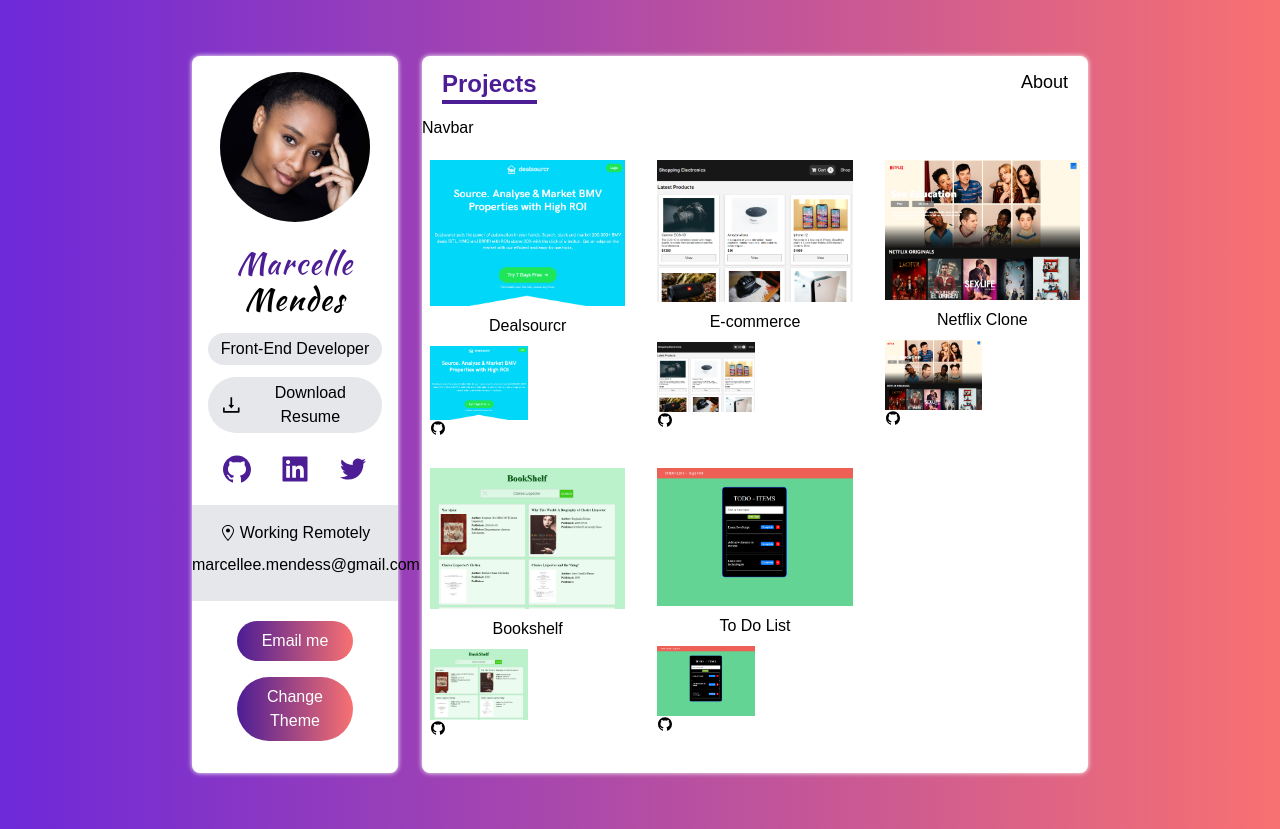
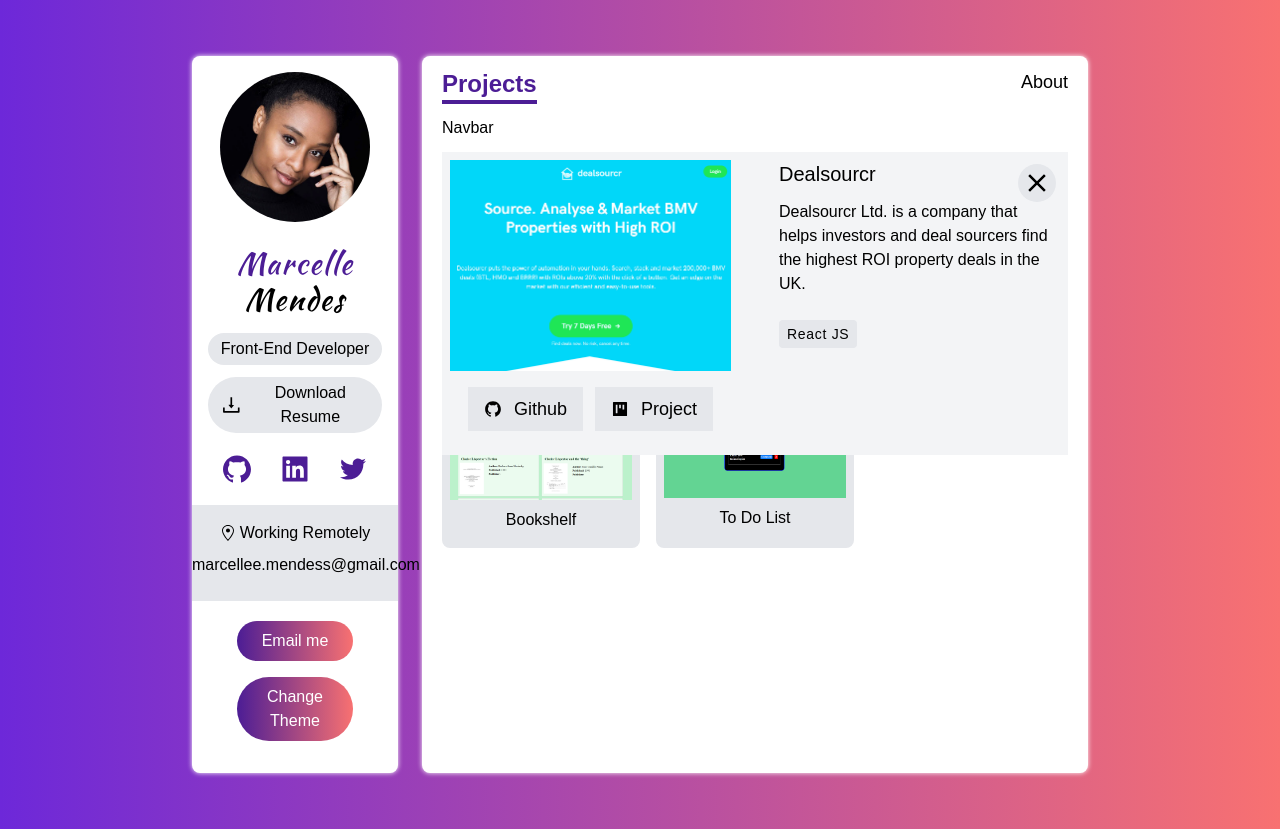
Before and after one commit to marcelleemendess/portfolio-v2, a Next.js app: page /projects in a window 1280 px wide. Both pictures are taken after a click on the picture 527 px from the left and 233 px from the top of the page. Built offline with nearby package versions, Linux system fonts and the light colour scheme.

Commit message:
animations

```diff
--- a/components/ProjectCard.tsx
+++ b/components/ProjectCard.tsx
@@ -1,6 +1,9 @@
-import { FunctionComponent } from "react"
-import { AiFillGithub } from "react-icons/ai"
+import { FunctionComponent, useState } from "react"
+import { AiFillGithub, AiFillProject } from "react-icons/ai"
+import { MdClose } from "react-icons/md"
 import { IProject } from "../types"
+
+import Image from "next/image"
 
 
 const ProjectCard: FunctionComponent<{
@@ -15,23 +18,72 @@
         key_techs
     }
 }) => {
+
+    const [showDetail, setShowDetail] = useState(false)
+
     return (
         <div>
-            <img src={image_path} alt={name} className="cursor-pointer" />
+            {/* <Image
+                src={image_path}
+                alt={name}
+                className="cursor-pointer"
+                onClick={() => setShowDetail(true)}
+                width="300"
+                height="150"
+                layout="responsive"
+            /> */}
+            <img
+                src={image_path}
+                alt={name}
+                className="cursor-pointer"
+                onClick={() => setShowDetail(true)}
+            />
             <p className="my-2 text-center">{name}</p>
 
+            {showDetail && (
+                <div className="absolute top-0 left-0 z-10 grid w-full h-auto p-2 text-black bg-gray-100 md:grid-cols-2 gap-x-12 dark:text-white dark:bg-dark-100">
+                    <div>
+                        <img src={image_path} alt={name}/>
+                        <div className="flex justify-center my-4 space-x-3">
+                            <a target="_blank"
+                                href={github_url}
+                                className="flex items-center px-4 py-2 space-x-3 text-lg bg-gray-200 dark:bg-dark-200 "
+                            >
+                                <AiFillGithub />
+                                <span>Github</span>
+                            </a>
+                            <a target="_blank"
+                                href={github_url}
+                                className="flex items-center px-4 py-2 space-x-3 text-lg bg-gray-200 dark:bg-dark-200"
+                            >
+                                <AiFillProject />
+                                <span>Project</span>
+                            </a>
+                        </div>
 
-            <div className="grid md:grid-cols-2">
-                <div>
-                    <img src={image_path} alt={name} className="" />
-                    <div>
-                        <a href={github_url}>
-                            <AiFillGithub/>
-                        </a>
                     </div>
 
+                    <div>
+                        <h2 className="mb-3 text-xl font-medium md:text-2x1">{name}</h2>
+                        <h3 className="mb-3 font-medium">{description}</h3>
+
+                        <div className="flex flex-wrap mt-5 space-x-2 text-sm tracking-wider">
+                            {key_techs.map((tech) => (
+                                <span key={tech} className="px-2 py-1 my-1 bg-gray-200 rounded dark:bg-dark-200">{tech}</span>
+                            ))}
+                        </div>
+                    </div>
+
+                    <button
+                        onClick={() => setShowDetail(false)}
+                        className="absolute p-1 bg-gray-200 rounded-full top-3 right-3 focus:outline-none dark:bg-dark-200"
+                    >
+                        <MdClose size={30}/>
+                    </button>
                 </div>
-            </div>
+            )}
+
+
         </div>
     )
 }
--- a/data.ts
+++ b/data.ts
@@ -57,7 +57,7 @@
     github_url: "https://github.com/marcelleemendess/ecommerce",
     deployed_url: "https://competent-mayer-1fd506.netlify.app/",
     image_path: "/images/ecommerce.png",
-    key_techs: []
+    key_techs: ["React JS"]
   },
   {
 
@@ -66,7 +66,7 @@
     github_url:"https://github.com/marcelleemendess/netflix-clone",
     deployed_url: "https://dazzling-blackwell-399e74.netlify.app",
     image_path: "/images/netflix.png",
-    key_techs:[]
+    key_techs:["React JS"]
 
   },
   {
@@ -76,7 +76,7 @@
     github_url:"https://github.com/marcelleemendess/bookshelf-",
     deployed_url: "https://bookshelf-ten.vercel.app/",
     image_path: "/images/bookshelf.png",
-    key_techs:[]
+    key_techs:["React JS"]
   },
   {
 
@@ -85,7 +85,7 @@
     github_url:"https://github.com/marcelleemendess/todolist",
     deployed_url: "https://todolist-five-teal.vercel.app/",
     image_path: "/images/todo.png",
-    key_techs:[]
+    key_techs:["React JS"]
 
   }
 ]
--- a/package.json
+++ b/package.json
@@ -9,6 +9,7 @@
     "lint": "next lint"
   },
   "dependencies": {
+    "framer-motion": "^4.1.17",
     "next": "11.1.2",
     "next-themes": "0.0.15",
     "react": "17.0.2",
--- a/pages/projects.tsx
+++ b/pages/projects.tsx
@@ -3,11 +3,11 @@
 
 const Projects = () => {
     return (
-        <div>
+        <div className="px-5 overflow-y-scroll" style={{ height: "65vh"}}>
             <nav>Navbar</nav>
-            <div className="grid grid-cols-12 gap-4 my-3">
+            <div className="relative grid grid-cols-12 gap-4 my-3">
                 {projects.map(project => (
-                    <div  key={project.name} className="col-span-12 p-2 sm:col-span-6 lg:col-span-4">
+                    <div  key={project.name} className="col-span-12 p-2 bg-gray-200 rounded-lg sm:col-span-6 lg:col-span-4 dark:bg-dark-200">
                         <ProjectCard project={project}/>
                     </div>
                 ))}
```
Also changed, not shown: 1 other file (tests, documents, lock files or other folders).
